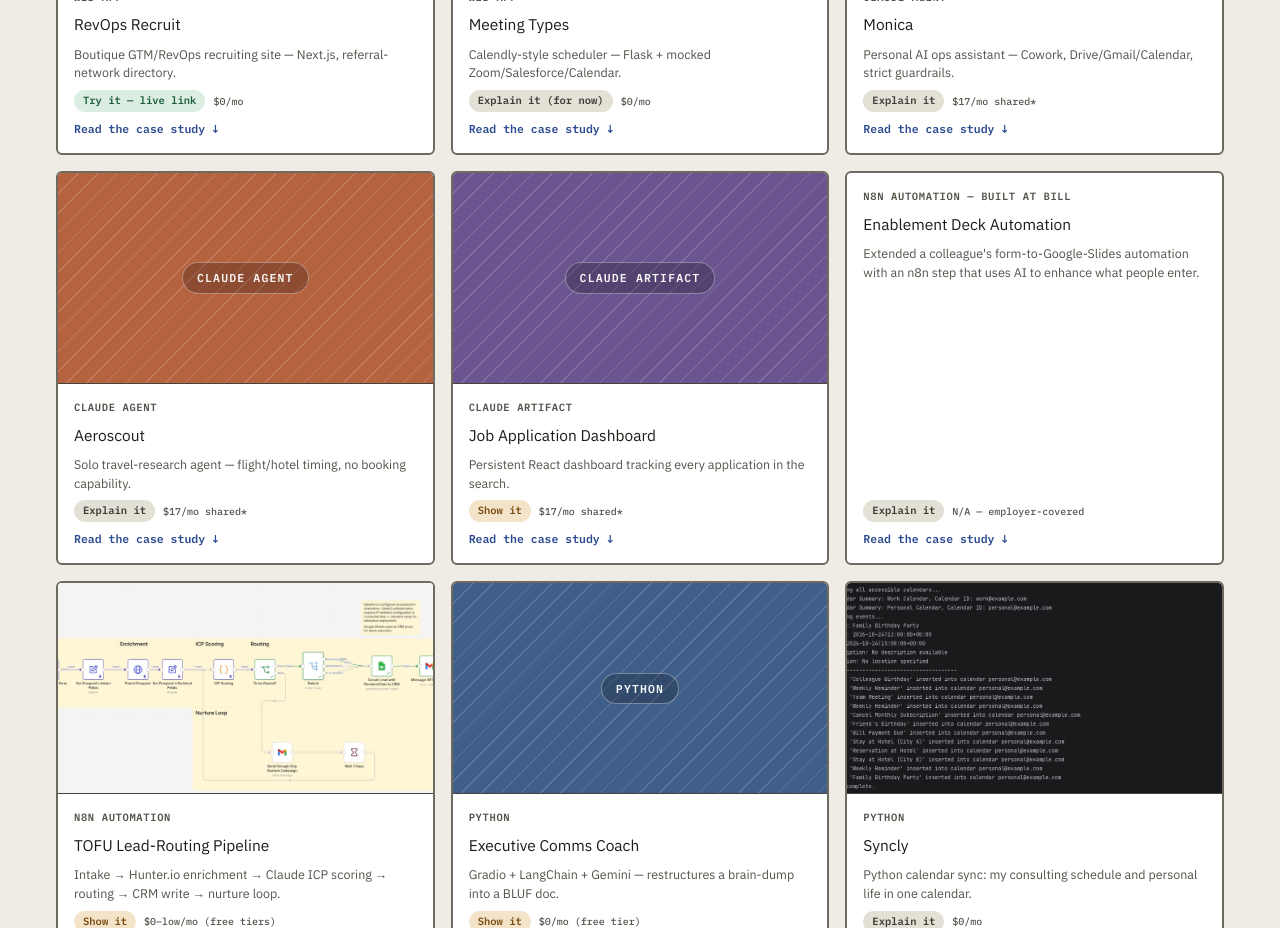
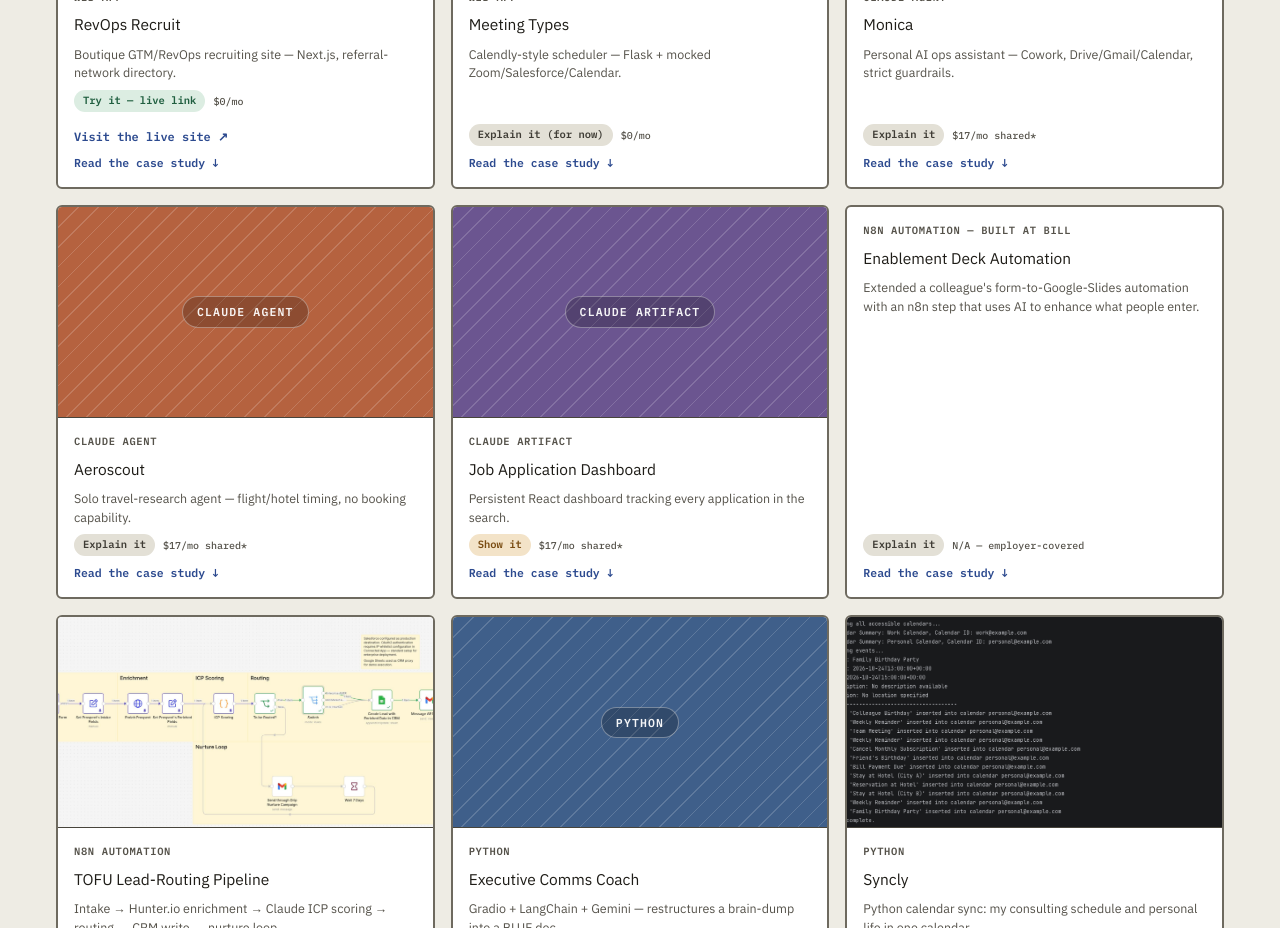
Before and after one commit to lampertwb/lampertwb, a Next.js app: page / in a window 1280 px wide. Shown: the part 3620-4548 px from the top of the page. Built offline with nearby package versions, Linux system fonts and the light colour scheme.

Commit message:
Add live link to RevOps Recruit card

```diff
--- a/app/page.tsx
+++ b/app/page.tsx
@@ -28,6 +28,8 @@
   videoAlt?: string;
   // Text-only card: skips the hero block (no image, video, or striped placeholder). Remove once media exists.
   noHero?: boolean;
+  // Optional: link to the live project. Renders as a "Visit the live site" link on the card.
+  liveUrl?: string;
   awardBanner?: string;
   awardNote?: string;
   badge: Badge;
@@ -160,6 +162,7 @@
       "Built a candidate-intake site and a LinkedIn company presence to give the venture a real front door, with a completed brand mark — **\"Precisely Placed,\" a bullseye logo** — finalized after evaluating four design concepts and choosing one direction.",
     results:
       "A functioning intake site and a defined brand identity in place — early-stage and not yet in market, but with the foundational pieces (site, brand, positioning) built rather than still undecided.",
+    liveUrl: "https://revops-recruit.vercel.app/",
     badge: "try",
     badgeLabel: "Try it — live link",
     cost: "$0/mo",
@@ -507,6 +510,16 @@
     const hasCaseStudy = project.problem || project.solution || project.results;
     return (
       <>
+        {project.liveUrl && (
+          <a
+            className="feature-link"
+            href={project.liveUrl}
+            target="_blank"
+            rel="noopener noreferrer"
+          >
+            Visit the live site ↗
+          </a>
+        )}
         {extraImages.length > 0 && (
           <div className="project-image-row">
             {extraImages.map((src, i) => (
```
